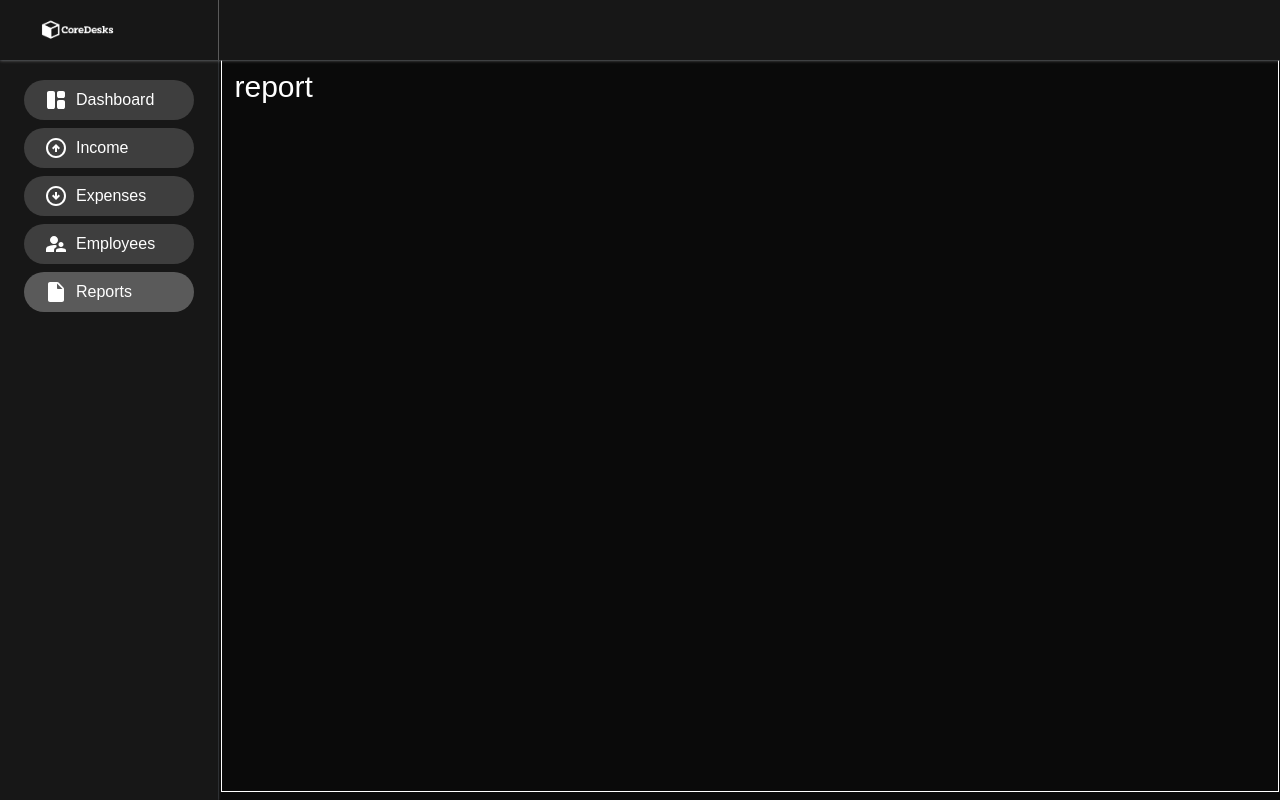
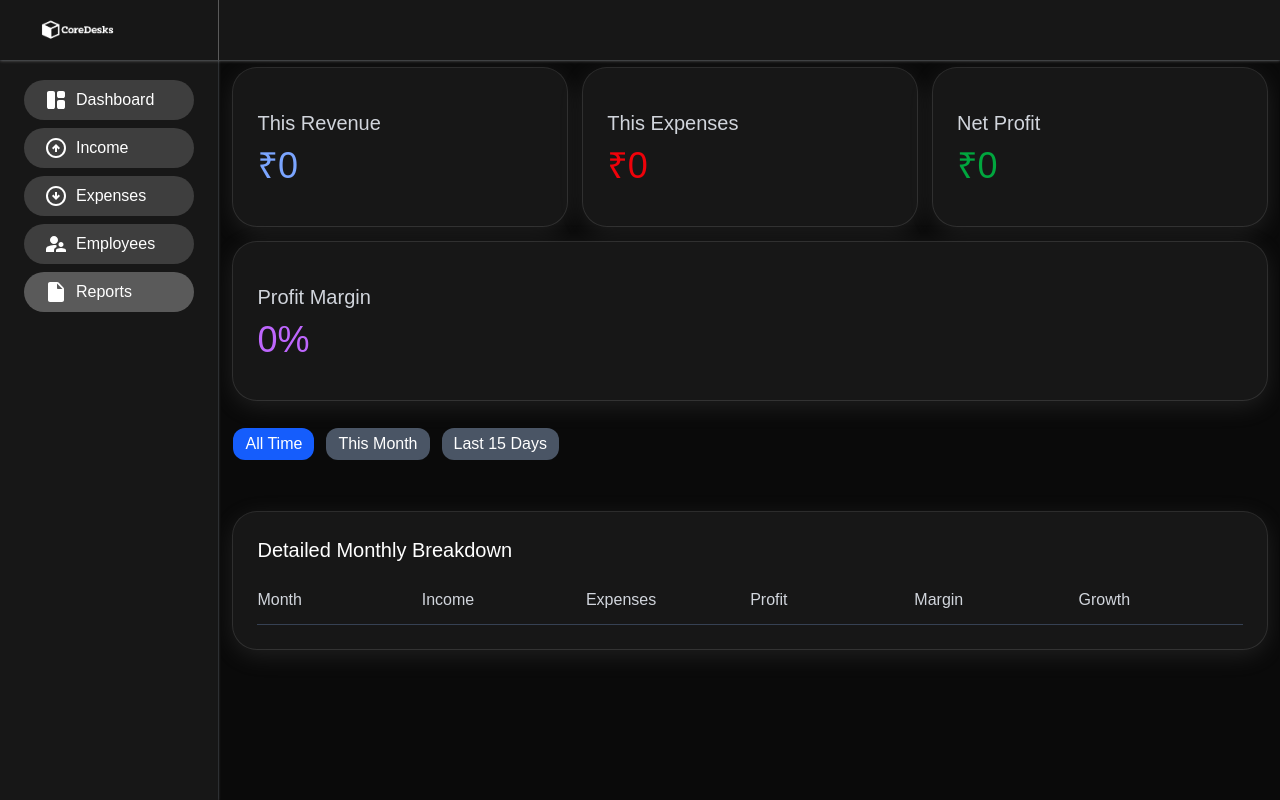
Before and after one commit to MehtaAum/coredesks, a React (Vite) app: page /reports in a window 1280 px wide. Built offline with nearby package versions, Linux system fonts and the light colour scheme.

Commit message:
currently passing data to eachother

```diff
--- a/src/App.jsx
+++ b/src/App.jsx
@@ -5,10 +5,12 @@ import Expenses from "./components/pages/Expenses"
 import Employees from "./components/pages/Employees"
 import Report from "./components/pages/Report"
 
+import { EntriesProvider } from "./components/reuse/EntriesContext"
+
 const App = () => {
   return (
+<EntriesProvider>
     <div>
-
        <Routes>
         <Route path="/" element={<Dashboard/>}></Route>
         <Route path="/income" element={<Income/>}></Route>
@@ -18,6 +20,7 @@ const App = () => {
       </Routes>
 
     </div>
+</EntriesProvider>
   )
 }
 
--- a/src/components/pages/Expenses.jsx
+++ b/src/components/pages/Expenses.jsx
@@ -107,7 +107,7 @@ const Expenses = () => {
 
                   <div className="income-1 mt-3.5 sm:mt-0 data-panel w-full  bg-[#171717] rounded-3xl flex flex-col gap-2 text-white p-6">
                         <h2 className="text-gray-300 text-[29px]">Total Expenses</h2>
-                        <div className="text-[#ef000a] text-4xl">₹{entries.reduce((store,current) => store + Number(current.amount), 0)
+                        <div className="text-[#ef000a] text-4xl break-words break-all whitespace-normal">₹{entries.reduce((store,current) => store + Number(current.amount), 0)
                               .toLocaleString("en-IN" , {minimumFractionDigits : 2, maximumFractionDigits: 2})}</div>
                         <div className="text-gray-300 text-[15px]">{entries.length} entries this period</div>
                   </div>
@@ -187,7 +187,7 @@ const Expenses = () => {
 
                                           <div className="amount-div flex justify-between items-center">
                                                 <div className="flex justify-center items-center gap-2">
-                                                      <p className="text-[#ef000a] text-xl">₹{item.amount}</p>
+                                                      <p className="text-[#ef000a] text-xl break-words break-all whitespace-normal">₹{Number(item.amount).toLocaleString("en-IN" , {minimumFractionDigits : 2, maximumFractionDigits: 2})}</p>
                                                       <span className="bg-[#615959] rounded-3xl py-0.5 px-2.5">{item.catSelected}</span>
                                                       <span className="bg-[#5a5a5a] rounded-3xl py-0.5 px-2.5">{item.selected}</span>
                                                 </div>
--- a/src/components/pages/Report.jsx
+++ b/src/components/pages/Report.jsx
@@ -1,14 +1,133 @@
-import Home from "./Home"
+import Home from "./Home";
+import { useState, useEffect, useContext } from "react";
+import { EntriesContext } from "../reuse/EntriesContext";
 
 const Report = () => {
+  const { entries } = useContext(EntriesContext); // ✅ use entries from context
+
+  const [filter, setFilter] = useState("all");
+  const [filteredReports, setFilteredReports] = useState([]);
+
+  // ✅ group entries by month (Income + Expenses)
+  const reports = entries.reduce((acc, e) => {
+    const d = new Date(e.date);
+    const monthKey = d.toLocaleString("default", { month: "short", year: "numeric" });
+    if (!acc[monthKey]) {
+      acc[monthKey] = { month: monthKey, income: 0, expenses: 0 };
+    }
+    if (e.type === "income") acc[monthKey].income += Number(e.amount);
+    if (e.type === "expense") acc[monthKey].expenses += Number(e.amount);
+    return acc;
+  }, {});
+
+  const reportArr = Object.values(reports).sort(
+    (a, b) => new Date(a.month) - new Date(b.month)
+  );
+
+  useEffect(() => {
+    if (!reportArr.length) return;
+    const today = new Date();
+
+    if (filter === "month") {
+      setFilteredReports(
+        reportArr.filter(r => {
+          const [mon, year] = r.month.split(" ");
+          const d = new Date(`${mon} 1, ${year}`);
+          return d.getMonth() === today.getMonth() && d.getFullYear() === today.getFullYear();
+        })
+      );
+    } else if (filter === "15days") {
+      const cutoff = new Date();
+      cutoff.setDate(today.getDate() - 15);
+      setFilteredReports(
+        entries.filter(e => {
+          const d = new Date(e.date);
+          return d >= cutoff && d <= today;
+        }).map(e => ({
+          month: new Date(e.date).toLocaleString("default", { month: "short", year: "numeric" }),
+          income: e.type === "income" ? Number(e.amount) : 0,
+          expenses: e.type === "expense" ? Number(e.amount) : 0,
+        }))
+      );
+    } else {
+      setFilteredReports(reportArr);
+    }
+
+
+
+
+
+  }, [filter, entries]);
+
+  const totalIncome = filteredReports.reduce((s, r) => s + r.income, 0);
+  const totalExpenses = filteredReports.reduce((s, r) => s + r.expenses, 0);
+  const netProfit = totalIncome - totalExpenses;
+  const profitMargin = totalIncome ? ((netProfit / totalIncome) * 100).toFixed(0) : 0;
+
   return (
-        <div>
-              <Home></Home>
-                  <div className="view-panel w-[82.6%] h-[92vh] fixed border border-white right-[0.1%] bottom-2 p-3 overflow-y-scroll">
-                    <h1 className="text-white text-3xl">report</h1>
-                  </div>
+    <div>
+      <Home />
+
+      <div className="w-full lg:w-[82.6%] h-[92vh] fixed right-[0.1%] bottom-2 p-3 overflow-y-scroll flex flex-col gap-7">
+        {/* Summary Cards */}
+        <div className="flex flex-col sm:flex-row flex-wrap justify-center gap-4 ">
+          {[
+            { title: "This Revenue", val: `₹${totalIncome.toLocaleString()}`, color: "text-[#7ba5ff]" },
+            { title: "This Expenses", val: `₹${totalExpenses.toLocaleString()}`, color: "text-[#ef020a]" },
+            { title: "Net Profit", val: `₹${netProfit.toLocaleString()}`, color: "text-[#01a63e]" },
+            { title: "Profit Margin", val: `${profitMargin}%`, color: "text-[#be66fd]" }
+          ].map((c, i) => (
+            <div key={i} className="flex-1 min-w-[250px] bg-[#171717] rounded-3xl flex flex-col gap-2 text-white p-6 py-10 data-panel">
+              <h2 className="text-gray-300 text-[22px] sm:text-[20px]">{c.title}</h2>
+              <div className={`${c.color} text-3xl sm:text-4xl break-words`}>{c.val}</div>
+            </div>
+          ))}
         </div>
-  )
-}
 
-export default Report
+        {/* Filter Buttons */}
+        <div className="flex gap-3 mb-6">
+          {["all", "month", "15days"].map(f => (
+            <button key={f} onClick={() => setFilter(f)}
+              className={`px-3 py-1 rounded-xl ${filter === f ? "bg-blue-600" : "bg-gray-600"} text-white`}>
+              {f === "all" ? "All Time" : f === "month" ? "This Month" : "Last 15 Days"}
+            </button>
+          ))}
+        </div>
+
+        {/* Breakdown */}
+        <div className="p-6 bg-[#171717] rounded-3xl text-white data-panel">
+          <h2 className="text-xl font-bold mb-6">Detailed Monthly Breakdown</h2>
+
+          {/* Header */}
+          <div className="hidden md:flex font-semibold border-b border-gray-700 pb-3 text-gray-300">
+            {["Month", "Income", "Expenses", "Profit", "Margin", "Growth"].map((h, i) =>
+              <div key={i} className="flex-1">{h}</div>
+            )}
+          </div>
+
+          {/* Rows */}
+          {filteredReports.map((r, i) => {
+            const profit = r.income - r.expenses;
+            const margin = r.income ? ((profit / r.income) * 100).toFixed(0) + "%" : "-";
+            const prev = filteredReports[i - 1];
+            const growth = prev?.income ? (((r.income - prev.income) / prev.income) * 100).toFixed(0) : "-";
+            return (
+              <div key={i} className="flex flex-col md:flex-row py-3 border-b border-gray-700 hover:bg-gray-900 transition ">
+                <div className="flex-1 font-medium">{r.month}</div>
+                <div className="flex-1 text-green-400">₹{r.income.toLocaleString()}</div>
+                <div className="flex-1 text-red-400">₹{r.expenses.toLocaleString()}</div>
+                <div className="flex-1 text-blue-400">₹{profit.toLocaleString()}</div>
+                <div className="flex-1">{margin}</div>
+                <div className={`flex-1 ${growth.startsWith("-") ? "text-red-400" : "text-green-400"}`}>
+                  {growth === "-" ? "-" : `${growth}%`}
+                </div>
+              </div>
+            );
+          })}
+        </div>
+      </div>
+    </div>
+  );
+};
+
+export default Report;
--- /dev/null
+++ b/src/components/reuse/EntriesContext.jsx
@@ -0,0 +1,14 @@
+// EntriesContext.jsx
+import { createContext, useState } from "react";
+
+export const EntriesContext = createContext();
+
+export const EntriesProvider = ({ children }) => {
+  const [entries, setEntries] = useState([]);
+
+  return (
+    <EntriesContext.Provider value={{ entries, setEntries }}>
+      {children}
+    </EntriesContext.Provider>
+  );
+};
```
Also changed, not shown: src/components/pages/Employees.jsx (+32 -15 lines), src/components/pages/Income.jsx (+5 -6 lines).
